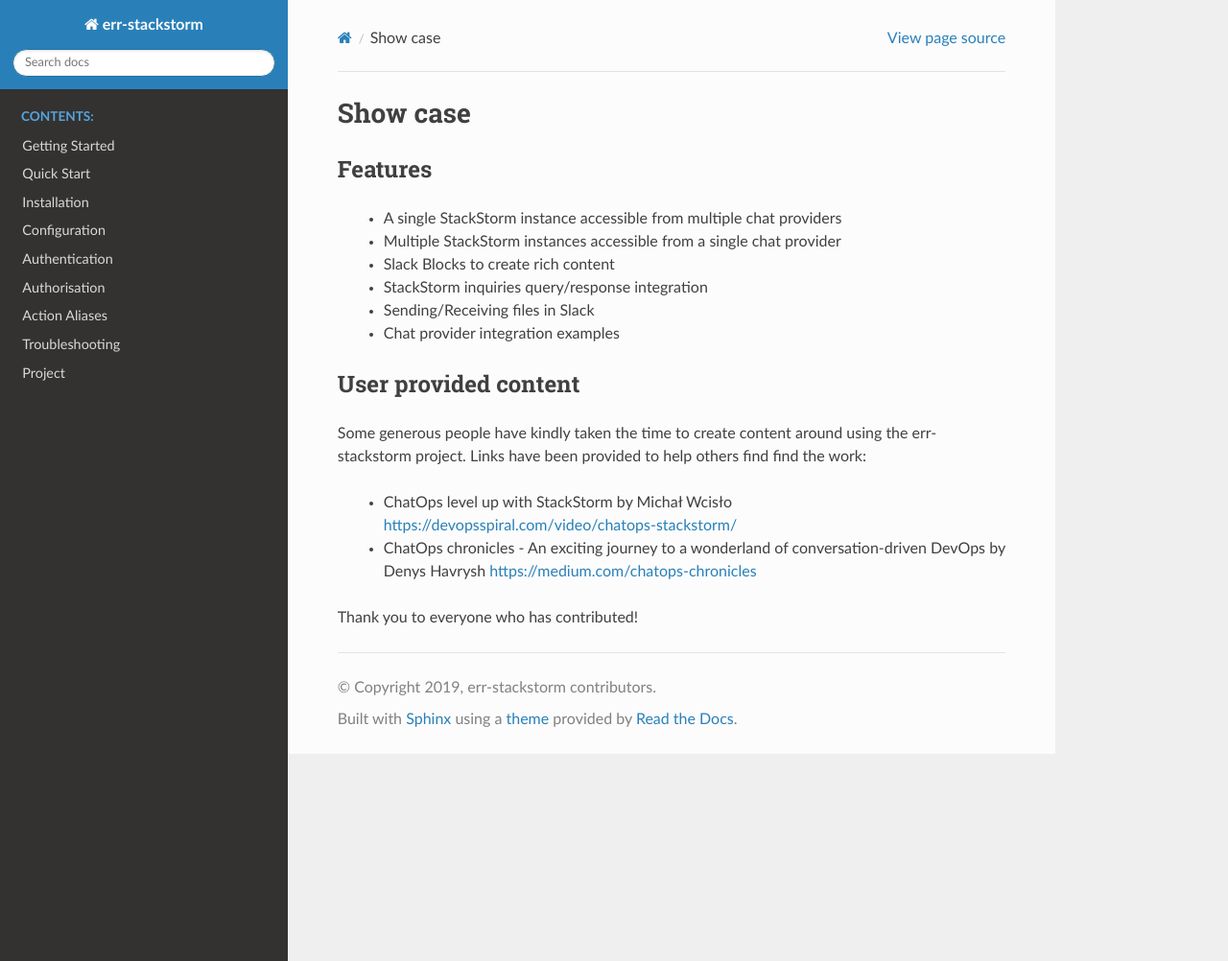
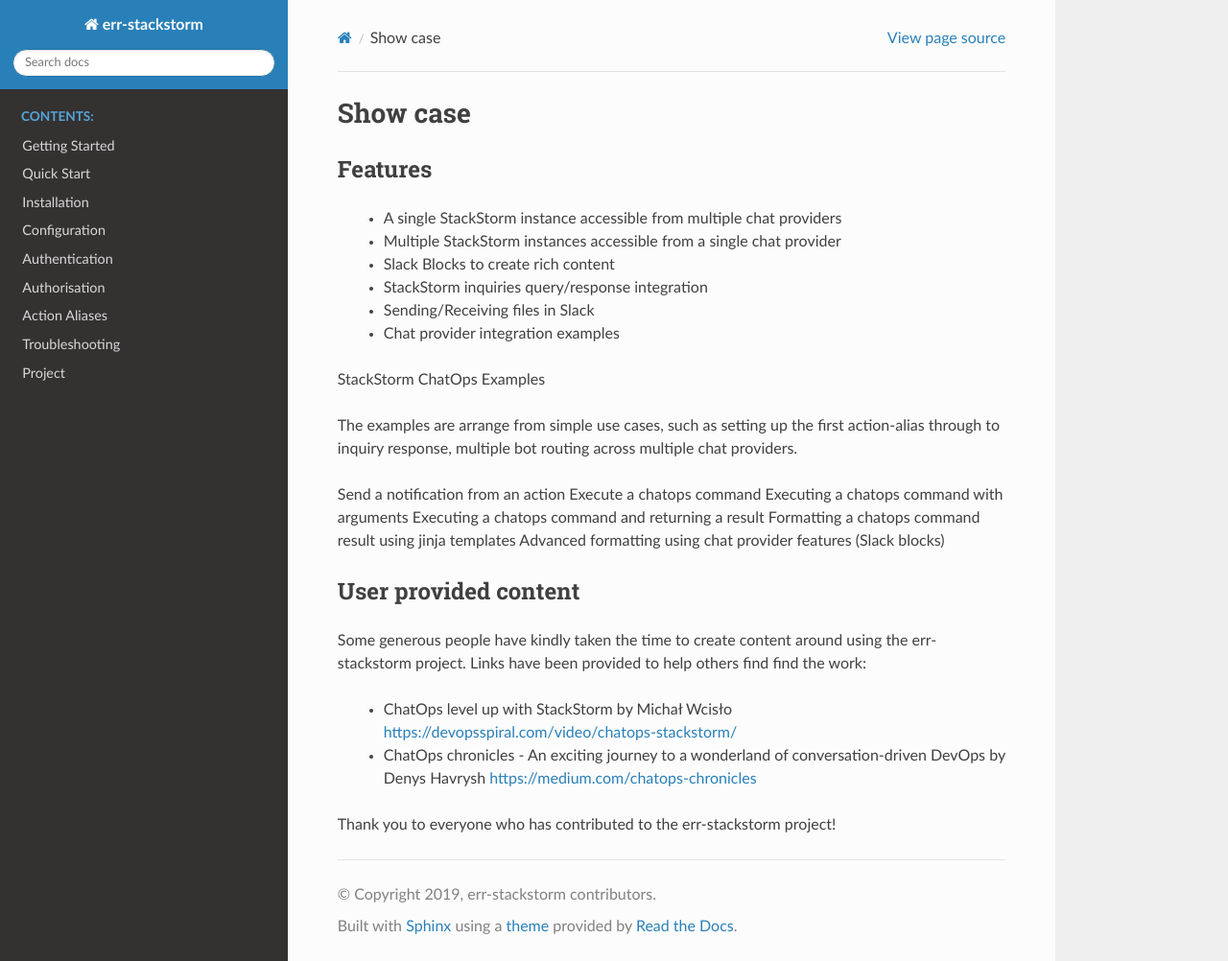
Before and after one commit to nzlosh/err-stackstorm, a Sphinx documentation site: the page built from docs/show_case.rst, in a window 1280 px wide and 1002 px high. Shown: the whole window at 96% size. Built offline with Sphinx 7.4.7 and the Read the Docs theme 2.0.0, drawn with Linux system fonts in a browser that asks for light colours.

Commit message:
Outlined some chatops examples and more inquiry code

```diff
--- a/docs/show_case.rst
+++ b/docs/show_case.rst
@@ -20,6 +20,19 @@ Features
     * Chat provider integration examples
 
 
+StackStorm ChatOps Examples
+
+The examples are arrange from simple use cases, such as setting up the first action-alias through
+to inquiry response, multiple bot routing across multiple chat providers.
+
+Send a notification from an action
+Execute a chatops command
+Executing a chatops command with arguments
+Executing a chatops command and returning a result
+Formatting a chatops command result using jinja templates
+Advanced formatting using chat provider features (Slack blocks)
+
+
 User provided content
 =====================
 
@@ -28,4 +41,4 @@ Some generous people have kindly taken the time to create content around using t
     * ChatOps level up with StackStorm by Michał Wcisło https://devopsspiral.com/video/chatops-stackstorm/
     * ChatOps chronicles - An exciting journey to a wonderland of conversation-driven DevOps by Denys Havrysh https://medium.com/chatops-chronicles
 
-Thank you to everyone who has contributed!
+Thank you to everyone who has contributed to the err-stackstorm project!
```
Also changed, not shown: 1 other file.
